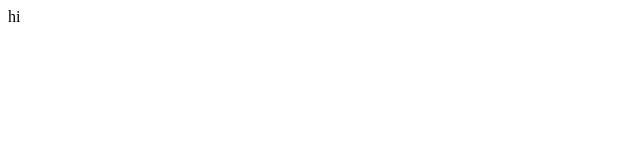
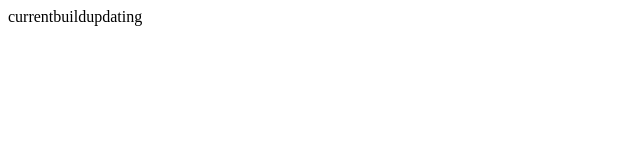
Before and after one commit to N-The-K-3403/projeto_de_op, a plain HTML site: page index.html in a window 1280 px wide. Shown: the whole page, without its empty margins (0-640 px from the left). Drawn offline with Linux system fonts and the light colour scheme.

Commit message:
interchanging builds

```diff
--- a/index.html
+++ b/index.html
@@ -1,3 +1,3 @@
 <p>
-    hi
+    currentbuildupdating
 </p>
```
